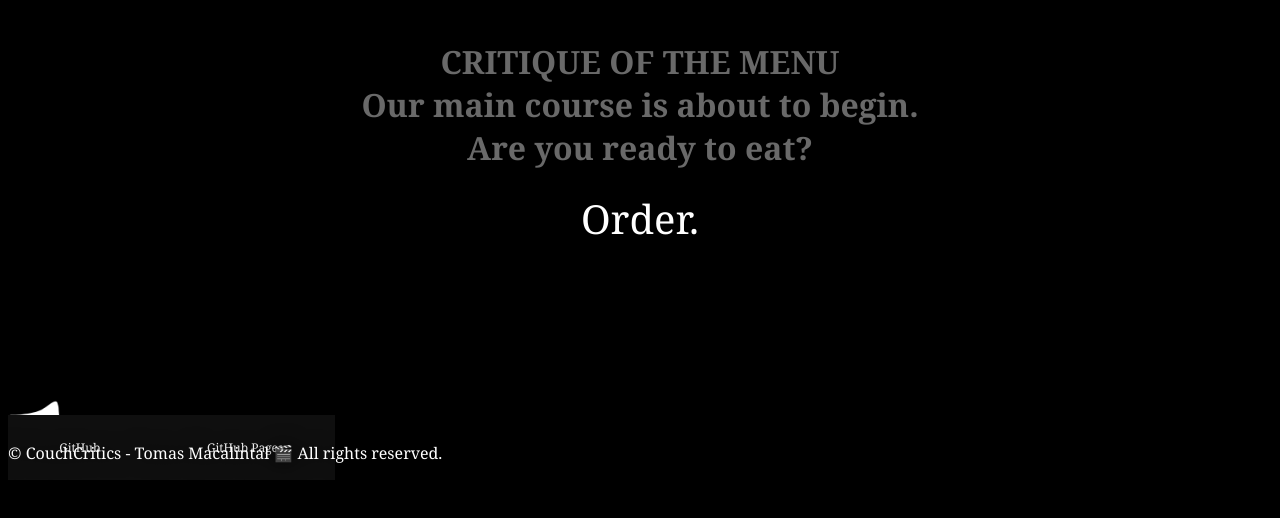
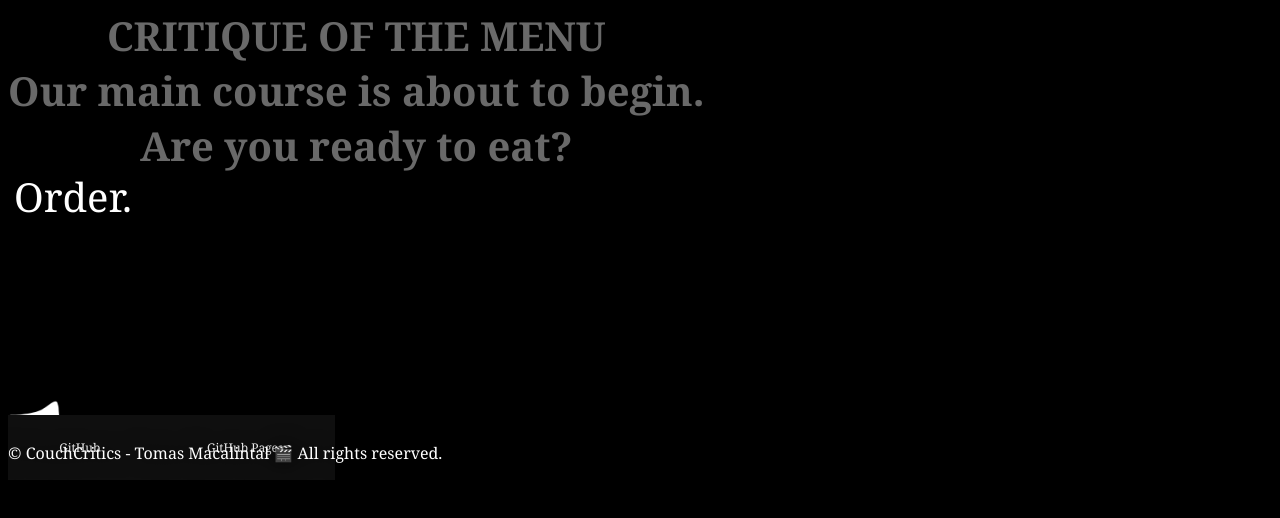
Before and after one commit to tomasdmacalintal/CS3_2ndQtrPortfolio, a plain HTML site: page public/2Q1GPotassiumMacalintal.html in a window 1280 px wide. Shown: the part 320-838 px from the top of the page. Drawn offline with Linux system fonts and the light colour scheme.

Commit message:
Fourteenth Commit

```diff
--- a/public/2Q1GPotassiumMacalintal.html
+++ b/public/2Q1GPotassiumMacalintal.html
@@ -66,25 +66,27 @@
                 border: none;
                 background: none;
                 color: white;
-                margin: 0 auto;
+                justify-self: center;
+                margin-top: 60vh;
+                position: fixed;
                 font-size: 5vh;
+
 
                 animation-name: smaller;
                 animation-duration: 500ms;
-                transition: 500ms ease;
             }
             .order:hover{
                 display: block;
                 border: none;
                 background: none;
                 color: white;
-                margin: 0 auto;
+                justify-self: center;
+                margin-top: 60vh;
                 cursor: pointer;
 
                 animation-name: bigger;
                 animation-duration: 500ms;
                 animation-fill-mode: forwards;
-                transition: 500ms ease;
             }
             .toggle{
                 width: 10vh;
@@ -108,9 +110,13 @@
                 text-shadow: 0px 0px 10px dimgray;
             }
             .intro_info{
+                display: block;
                 color: dimgray;
                 text-align: center;
-                margin-top: 45vh;
+                justify-self: center;
+                margin-top: 40vh;
+                position: fixed;
+                font-size: 5vh;
 
                 animation-name: fadeIn;
                 animation-duration: 3s;
@@ -165,6 +171,8 @@
                 z-index: -10;
                 opacity: 0;
                 user-select: none;
+                padding-bottom: 10vh;
+                /* The padding is so that the footer can have space. */
             }
             td{
                 border: 1px solid white;
@@ -191,7 +199,7 @@
                 text-align: center;
                 top: 20vh;
                 color: white;
-                position: absolute;
+                position: fixed;
                 z-index: -10;
                 user-select: none;
                 opacity: 0;
@@ -200,7 +208,7 @@
             iframe{
                 display: block;
                 justify-self: center;
-                position: absolute;
+                position: fixed;
                 top: 20vh;
             }
 
```
